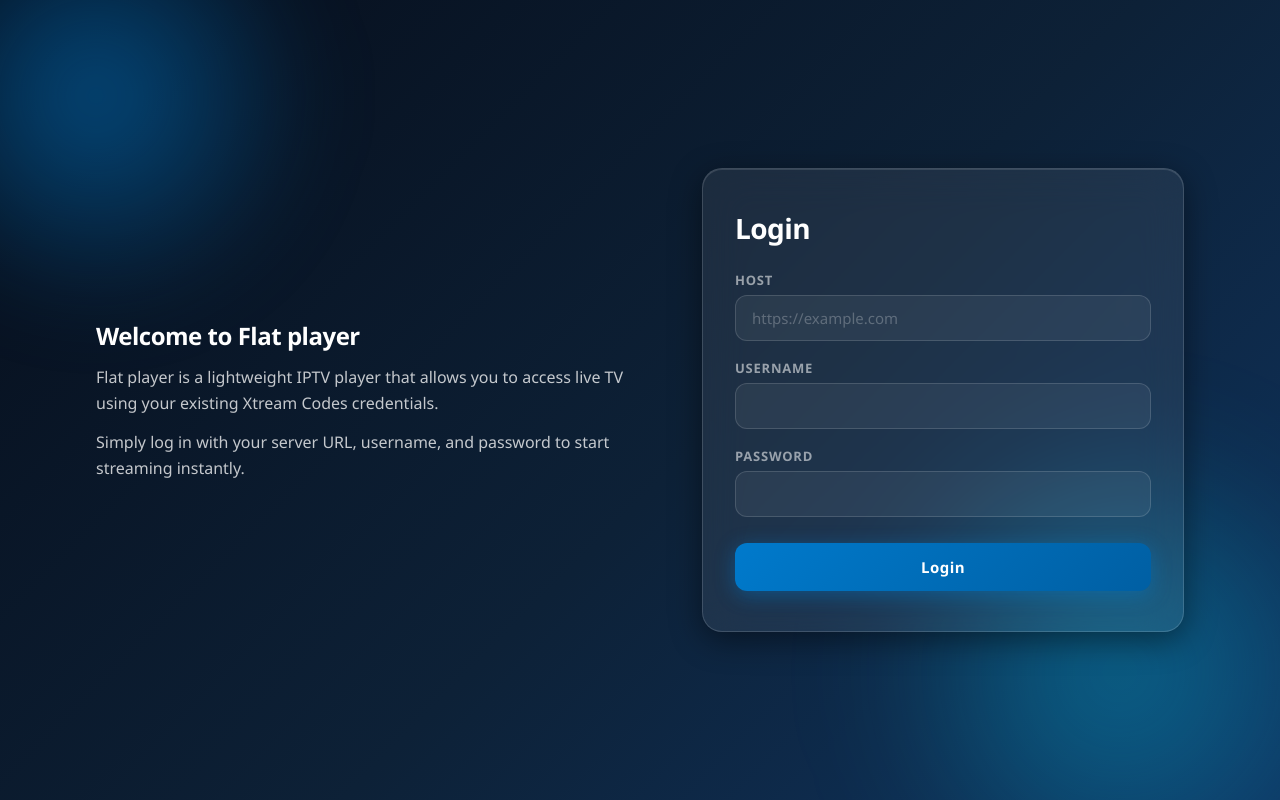
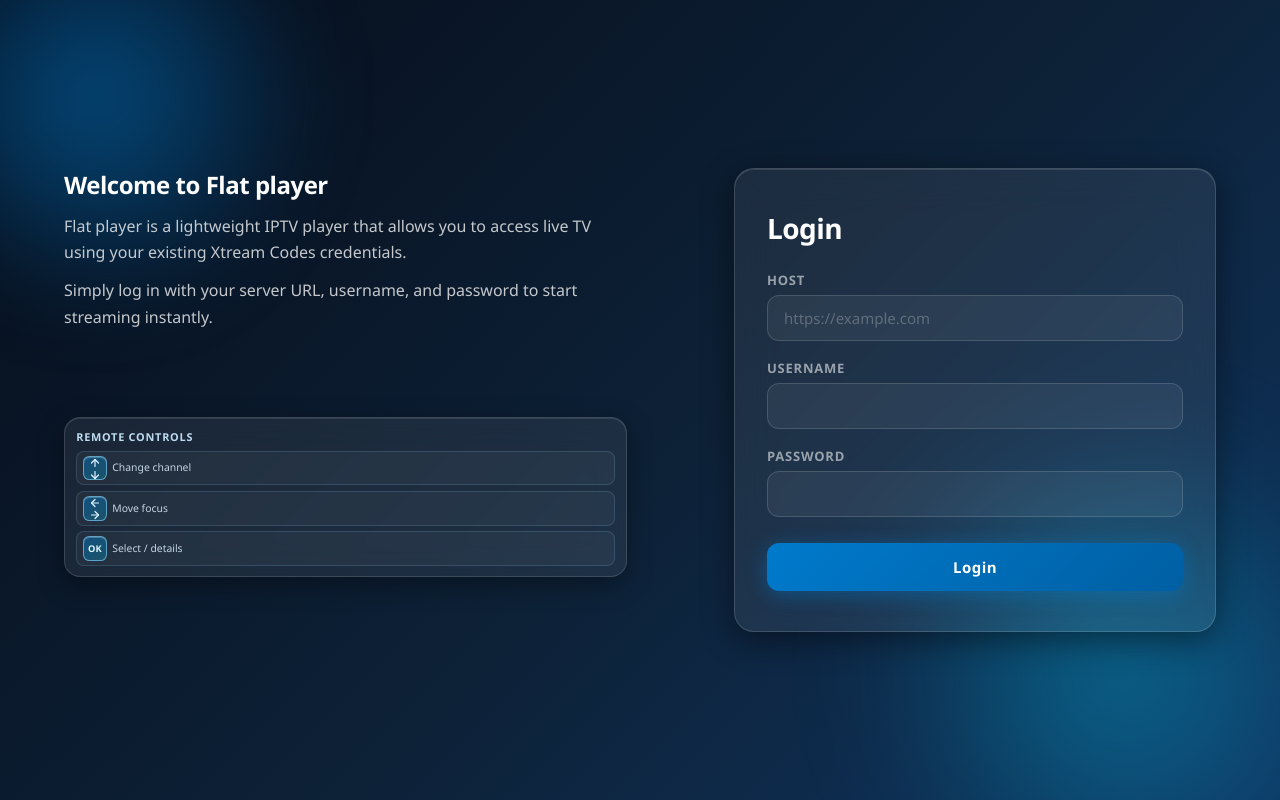
Before and after one commit to PINNCODE/flat-player, an Angular app: page /#/login in a window 1280 px wide. Built offline with nearby package versions, Linux system fonts and the light colour scheme.

Commit message:
feat: enhance login page with remote controls section and styling improvements

```diff
--- a/src/app/presentation/pages/login/login.html
+++ b/src/app/presentation/pages/login/login.html
@@ -71,5 +71,41 @@
                 }
             </form>
         </section>
+
+        <aside class="login-page__remote-help" aria-label="Remote controls guide">
+            <p class="login-page__remote-help-title">Remote Controls</p>
+            <div class="login-page__remote-row" aria-label="Arrow and OK controls">
+                <div class="login-page__remote-item">
+                    <span class="login-page__remote-key" aria-hidden="true">
+                        <svg xmlns="http://www.w3.org/2000/svg" width="18" height="18" viewBox="0 0 24 24" fill="none" stroke="currentColor" stroke-width="2.4" stroke-linecap="round" stroke-linejoin="round">
+                            <path d="M12 19V5" />
+                            <path d="m5 12 7-7 7 7" />
+                        </svg>
+                        <svg xmlns="http://www.w3.org/2000/svg" width="18" height="18" viewBox="0 0 24 24" fill="none" stroke="currentColor" stroke-width="2.4" stroke-linecap="round" stroke-linejoin="round">
+                            <path d="M12 5v14" />
+                            <path d="m19 12-7 7-7-7" />
+                        </svg>
+                    </span>
+                    <span class="login-page__remote-text">Change channel</span>
+                </div>
+                <div class="login-page__remote-item">
+                    <span class="login-page__remote-key" aria-hidden="true">
+                        <svg xmlns="http://www.w3.org/2000/svg" width="18" height="18" viewBox="0 0 24 24" fill="none" stroke="currentColor" stroke-width="2.4" stroke-linecap="round" stroke-linejoin="round">
+                            <path d="M19 12H5" />
+                            <path d="m12 19-7-7 7-7" />
+                        </svg>
+                        <svg xmlns="http://www.w3.org/2000/svg" width="18" height="18" viewBox="0 0 24 24" fill="none" stroke="currentColor" stroke-width="2.4" stroke-linecap="round" stroke-linejoin="round">
+                            <path d="M5 12h14" />
+                            <path d="m12 5 7 7-7 7" />
+                        </svg>
+                    </span>
+                    <span class="login-page__remote-text">Move focus</span>
+                </div>
+                <div class="login-page__remote-item">
+                    <span class="login-page__remote-key login-page__remote-key--ok" aria-hidden="true">OK</span>
+                    <span class="login-page__remote-text">Select / details</span>
+                </div>
+            </div>
+        </aside>
     </div>
 </div>
--- a/src/app/presentation/pages/login/login.scss
+++ b/src/app/presentation/pages/login/login.scss
@@ -47,12 +47,16 @@
     z-index: 1;
     display: grid;
     grid-template-columns: minmax(0, 1fr) minmax(20rem, 26rem);
-    align-items: center;
+    grid-template-areas:
+        'welcome form'
+        'remote form';
+    align-items: start;
     gap: 2rem;
-    width: min(100%, 68rem);
+    width: min(100%, 72rem);
 }
 
 .login-page__welcome {
+    grid-area: welcome;
     display: flex;
     flex-direction: column;
     gap: 0.75rem;
@@ -61,10 +65,89 @@
     max-width: 34rem;
 }
 
+.login-page__remote-help {
+    grid-area: remote;
+    justify-self: stretch;
+    width: 80%;
+    box-sizing: border-box;
+    overflow: hidden;
+    padding: 0.65rem 0.7rem;
+    border-radius: 1rem;
+    background: rgba(255, 255, 255, 0.07);
+    border: 1px solid rgba(255, 255, 255, 0.14);
+    box-shadow:
+        0 8px 26px rgba(0, 0, 0, 0.35),
+        inset 0 1px 0 rgba(255, 255, 255, 0.1);
+    backdrop-filter: blur(16px);
+    -webkit-backdrop-filter: blur(16px);
+}
+
+.login-page__remote-help-title {
+    margin: 0 0 0.45rem;
+    font-size: 0.68rem;
+    font-weight: 700;
+    letter-spacing: 0.07em;
+    text-transform: uppercase;
+    color: rgba(205, 234, 255, 0.92);
+}
+
+.login-page__remote-row {
+    display: flex;
+    flex-direction: column;
+    gap: 0.35rem;
+}
+
+.login-page__remote-item {
+    display: flex;
+    align-items: center;
+    gap: 0.32rem;
+    min-width: 0;
+    width: 100%;
+    min-height: 1.75rem;
+    padding: 0.26rem 0.35rem;
+    border-radius: 0.48rem;
+    background: rgba(255, 255, 255, 0.04);
+    border: 1px solid rgba(154, 210, 255, 0.16);
+    box-sizing: border-box;
+}
+
+.login-page__remote-key {
+    flex: 0 0 1.4rem;
+    height: 1.4rem;
+    display: grid;
+    place-items: center;
+    border-radius: 0.4rem;
+    color: #dff4ff;
+    background: linear-gradient(145deg, rgba(0, 122, 204, 0.46), rgba(0, 210, 255, 0.22));
+    border: 1px solid rgba(139, 219, 255, 0.6);
+    box-shadow: inset 0 1px 0 rgba(255, 255, 255, 0.24);
+}
+
+.login-page__remote-key svg {
+    width: 12px;
+    height: 12px;
+}
+
+.login-page__remote-key--ok {
+    font-size: 0.58rem;
+    font-weight: 800;
+    letter-spacing: 0.03em;
+}
+
+.login-page__remote-text {
+    font-size: 0.65rem;
+    line-height: 1.1;
+    white-space: normal;
+    overflow-wrap: anywhere;
+    color: rgba(225, 242, 255, 0.85);
+}
+
 // ── tarjeta glass ──────────────────────────────────────────────
 .login-page__form {
+    grid-area: form;
     justify-self: end;
-    width: min(100%, 26rem);
+    width: 100%;
+    max-width: 26rem;
     padding: 2.5rem 2rem;
     border-radius: 1.25rem;
     background: rgba(255, 255, 255, 0.07);
@@ -225,6 +308,10 @@
 
     .login-page__layout {
         grid-template-columns: minmax(0, 1fr);
+        grid-template-areas:
+            'welcome'
+            'form'
+            'remote';
         gap: 1.25rem;
         width: min(100%, 28rem);
     }
@@ -233,6 +320,10 @@
         padding: 0;
         text-align: center;
         max-width: none;
+    }
+
+    .login-page__remote-help {
+        justify-self: stretch;
     }
 
     .login-page__form {
```
